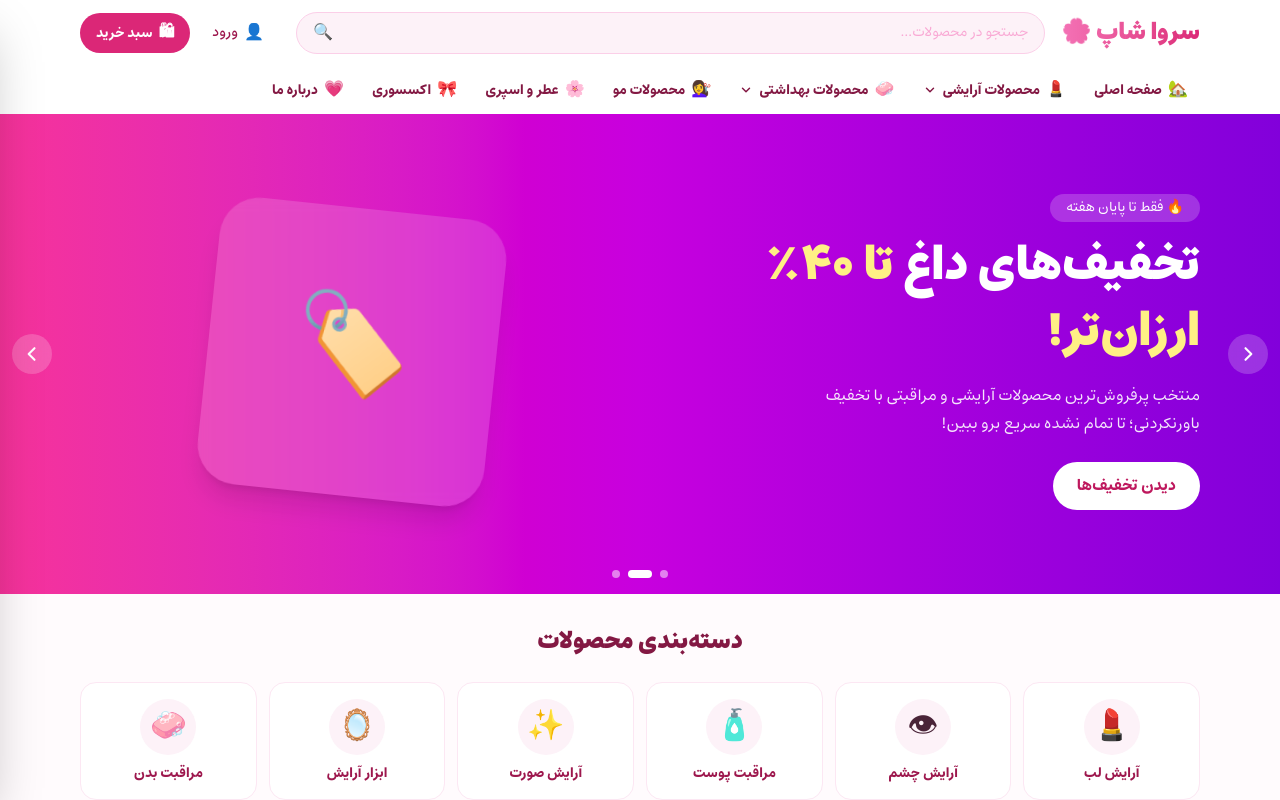
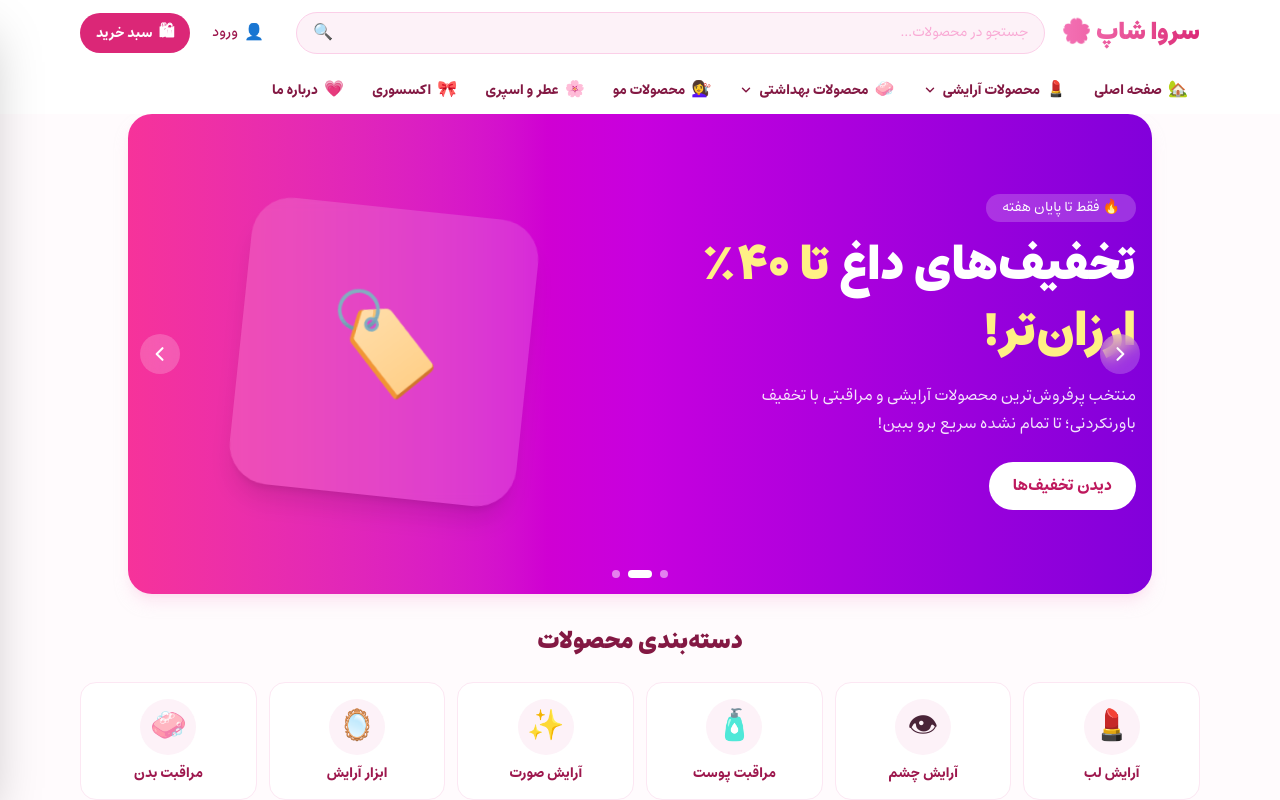
Before and after one commit to soroush-rahmani/sorva-shop, a Next.js app: page / in a window 1280 px wide. Shown: the top 800 px of the page. Built offline with nearby package versions, Linux system fonts and the light colour scheme.

Commit message:
hero slider: 80 percent width with rounded corners

```diff
--- a/components/hero-slider.tsx
+++ b/components/hero-slider.tsx
@@ -64,7 +64,7 @@ export function HeroSlider() {
 
   return (
     <section
-      className="relative overflow-hidden text-white"
+      className="relative mx-auto w-4/5 overflow-hidden rounded-3xl text-white shadow-lg shadow-brand-200/50"
       onMouseEnter={() => setPaused(true)}
       onMouseLeave={() => setPaused(false)}
       aria-roledescription="اسلایدر"
```
